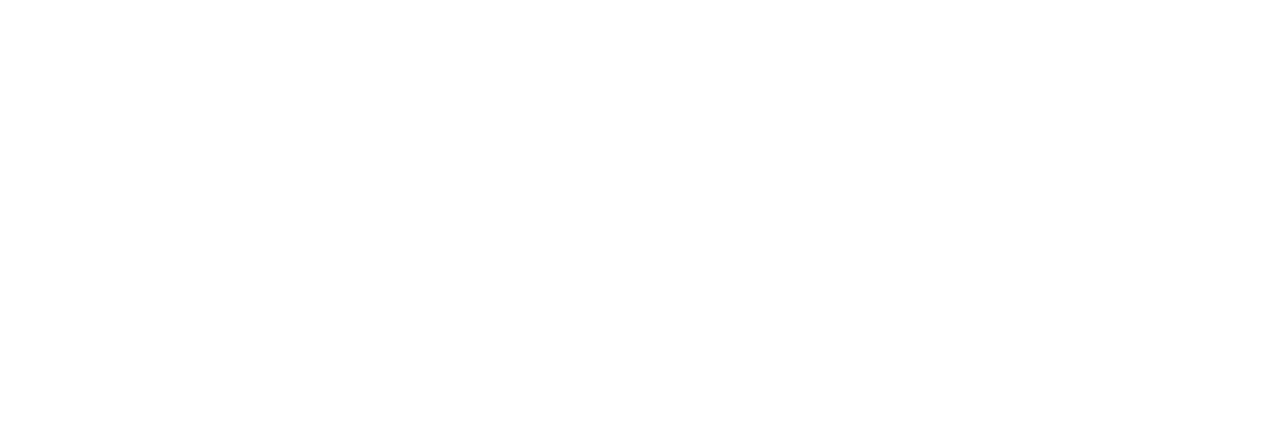
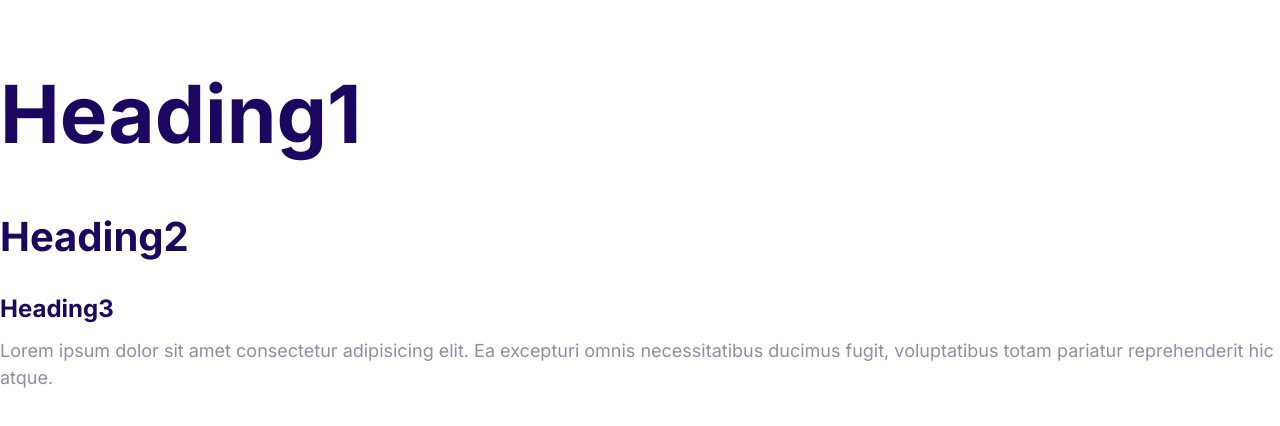
Before and after one commit to bsolomon18/moshify, a plain HTML site: page index.html in a window 1280 px wide. Drawn offline with Linux system fonts and the light colour scheme; a web font is replaced by a local one.

Commit message:
Define the styles for the fonts.

```diff
--- a/CSS/styles.css
+++ b/CSS/styles.css
@@ -5,3 +5,52 @@
   --color-headings: #1b0760;
   --color-body: #918ca4;
 }
+
+html {
+  font-size: 62.5%;
+}
+
+body {
+  font-family: Inter, Arial, Arial, Helvetica, sans-serif;
+  font-size: 2.4rem;
+  line-height: 1.5;
+  color: var(--color-body);
+}
+
+h1,
+h2,
+h3 {
+  color: var(--color-headings);
+  margin-bottom: 1rem;
+}
+
+h1 {
+  font-size: 7rem;
+}
+
+h2 {
+  font-size: 4rem;
+}
+
+h3 {
+  font-size: 3rem;
+}
+
+p {
+  margin-top: 0;
+}
+
+@media screen and (min-width: 1024px) {
+  body {
+    font-size: 1.8rem;
+  }
+  h1 {
+    font-size: 8rem;
+  }
+  h2 {
+    font-size: 4rem;
+  }
+  h3 {
+    font-size: 2.4rem;
+  }
+}
--- a/index.html
+++ b/index.html
@@ -4,9 +4,23 @@
     <meta charset="UTF-8" />
     <meta name="viewport" content="width=device-width, initial-scale=1.0" />
     <title>Document</title>
+    <link rel="preconnect" href="https://fonts.googleapis.com" />
+    <link rel="preconnect" href="https://fonts.gstatic.com" crossorigin />
+    <link
+      href="https://fonts.googleapis.com/css2?family=Inter:ital,opsz,wght@0,14..32,100..900;1,14..32,100..900&display=swap"
+      rel="stylesheet"
+    />
     <link rel="stylesheet" href="css/normalize.css" />
     <link rel="stylesheet" href="css/styles.css" />
-    <link rel="stylesheet" href="https://use.typekit.net/nrl4gey.css" />
   </head>
-  <body></body>
+  <body>
+    <h1>Heading1</h1>
+    <h2>Heading2</h2>
+    <h3>Heading3</h3>
+    <p>
+      Lorem ipsum dolor sit amet consectetur adipisicing elit. Ea excepturi
+      omnis necessitatibus ducimus fugit, voluptatibus totam pariatur
+      reprehenderit hic atque.
+    </p>
+  </body>
 </html>
```
